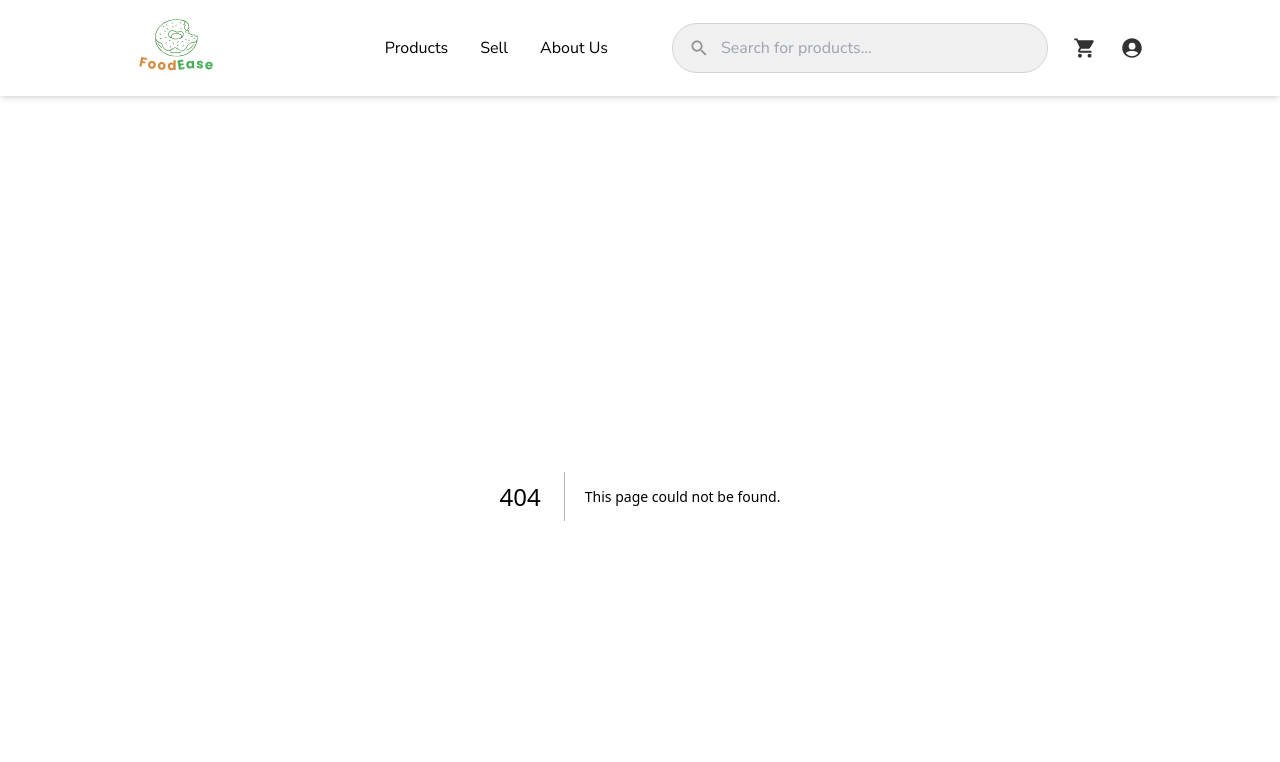
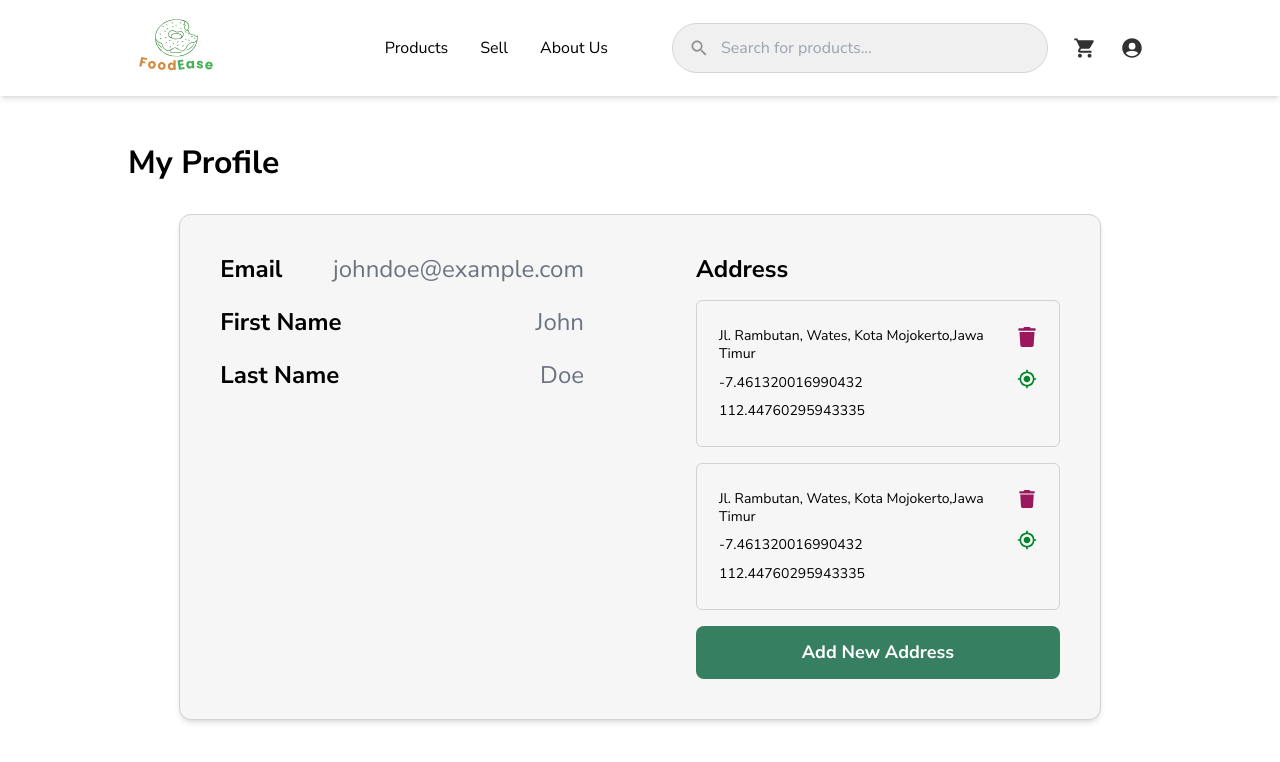
Before and after one commit to focoders/foodease-web-client, a Next.js app: page /user/profile in a window 1280 px wide. Before the commit this address had no page. Shown: the top 762 px of the page. Built offline with nearby package versions, Linux system fonts and the light colour scheme.

Commit message:
feat: user profile page

```diff
--- /dev/null
+++ b/src/app/user/profile/page.tsx
@@ -0,0 +1,59 @@
+import { ButtonPrimaryEnable } from "@/components/Button/Button";
+import { FaTrash } from "react-icons/fa6";
+import { MdOutlineGpsFixed } from "react-icons/md";
+
+export default function UserProfilePage() {
+  return (
+    <div className="flex w-full min-h-screen ">
+      <div className="flex flex-col w-[80%] mx-auto gap-8 my-12">
+        <div className="flex">
+          <h1 className="text-m-h1 font-bold lg:text-d-h3">My Profile</h1>
+        </div>
+        <div className="flex flex-col mx-auto bg-[rgb(246,246,246)] shadow-md p-4 gap-6 border-[1px] border-[#D2D2D2] rounded-xl lg:flex-row lg:w-[90%] lg:gap-16">
+          <div className="flex flex-col gap-6 p-2 lg:p-6 lg:basis-1/2">
+            <div className="flex w-full justify-between text-m-h4 font-bold lg:text-d-h4">
+              <p className="text-black">Email</p>
+              <p className="text-gray-500 font-normal">johndoe@example.com</p>
+            </div>
+            <div className="flex w-full justify-between text-m-h4 font-bold lg:text-d-h4">
+              <p className="text-black">First Name</p>
+              <p className="text-gray-500 font-normal">John</p>
+            </div>
+            <div className="flex w-full justify-between text-m-h4 font-bold lg:text-d-h4">
+              <p className="text-black">Last Name</p>
+              <p className="text-gray-500 font-normal">Doe</p>
+            </div>
+          </div>
+          <div className="flex flex-col gap-4 p-2 lg:p-6 lg:basis-1/2">
+            <div className="flex w-full">
+              <p className="text-m-h4 text-black font-bold lg:text-d-h4">Address</p>
+            </div>
+            <div className="flex w-full justify-between px-3 py-4 border-[1px] border-[#D2D2D2] rounded-md">
+                <div className="flex flex-col p-2.5 gap-2.5 text-m-b2">
+                    <p>Jl. Rambutan, Wates, Kota Mojokerto,Jawa Timur</p>
+                    <p>-7.461320016990432</p>
+                    <p>112.44760295943335</p>
+                </div>
+                <div className="flex flex-col p-2.5 items-center justify-start gap-4">
+                    <span className="text-m-h3 text-danger lg:text-m-h2"><button><FaTrash/></button></span>
+                    <span className="text-m-h2 text-success-600 lg:text-m-h"><button><MdOutlineGpsFixed/></button></span>
+                </div>
+            </div>
+            <div className="flex w-full justify-between px-3 py-4 border-[1px] border-[#D2D2D2] rounded-md">
+                <div className="flex flex-col p-2.5 gap-2.5 text-m-b2">
+                    <p>Jl. Rambutan, Wates, Kota Mojokerto,Jawa Timur</p>
+                    <p>-7.461320016990432</p>
+                    <p>112.44760295943335</p>
+                </div>
+                <div className="flex flex-col p-2.5 items-center justify-start gap-4">
+                    <span className="text-m-h3 text-danger"><button><FaTrash/></button></span>
+                    <span className="text-m-h2 text-success-600"><button><MdOutlineGpsFixed/></button></span>
+                </div>
+            </div>
+            <ButtonPrimaryEnable text="Add New Address"/>
+          </div>
+        </div>
+      </div>
+    </div>
+  );
+}
```
